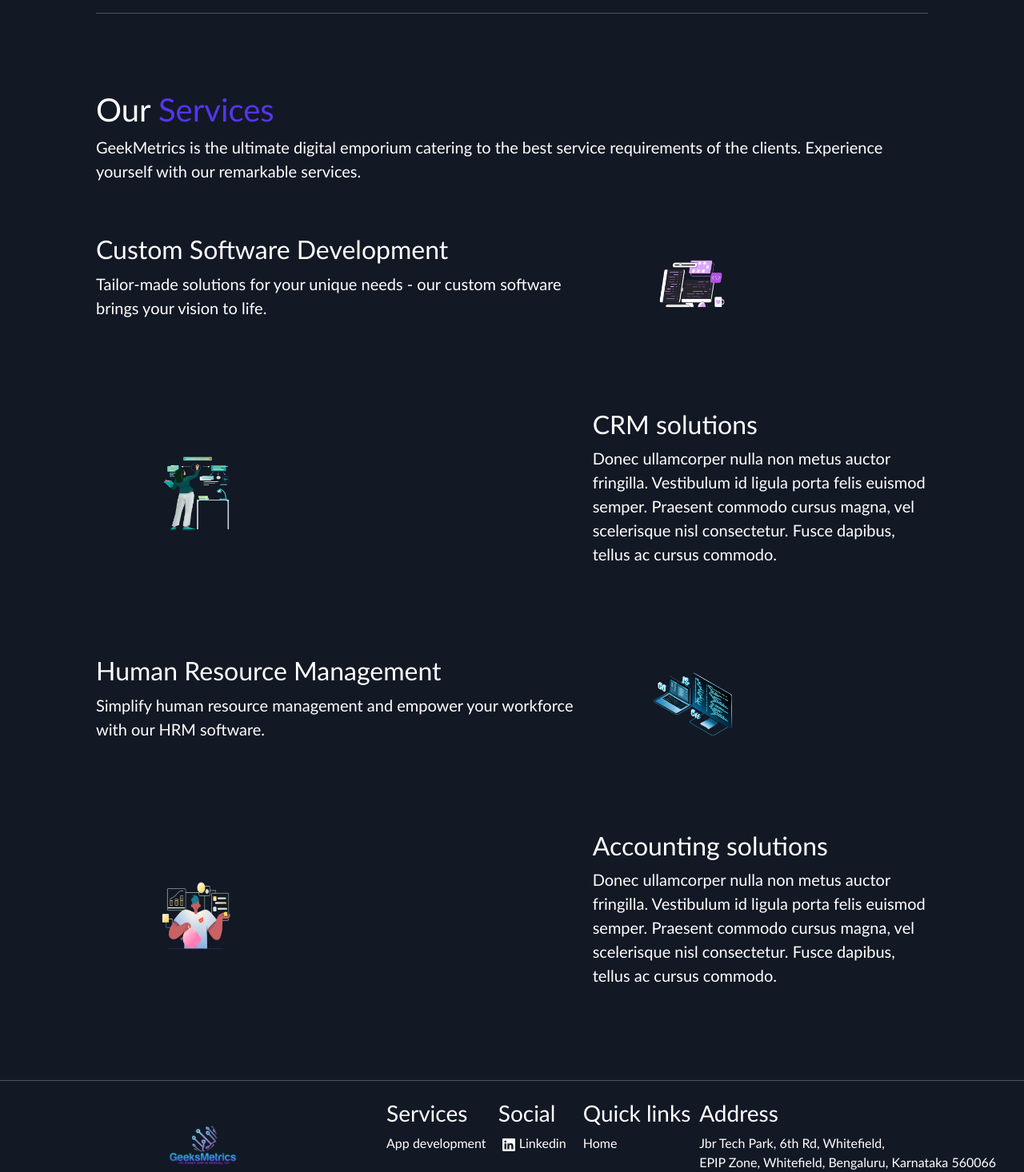
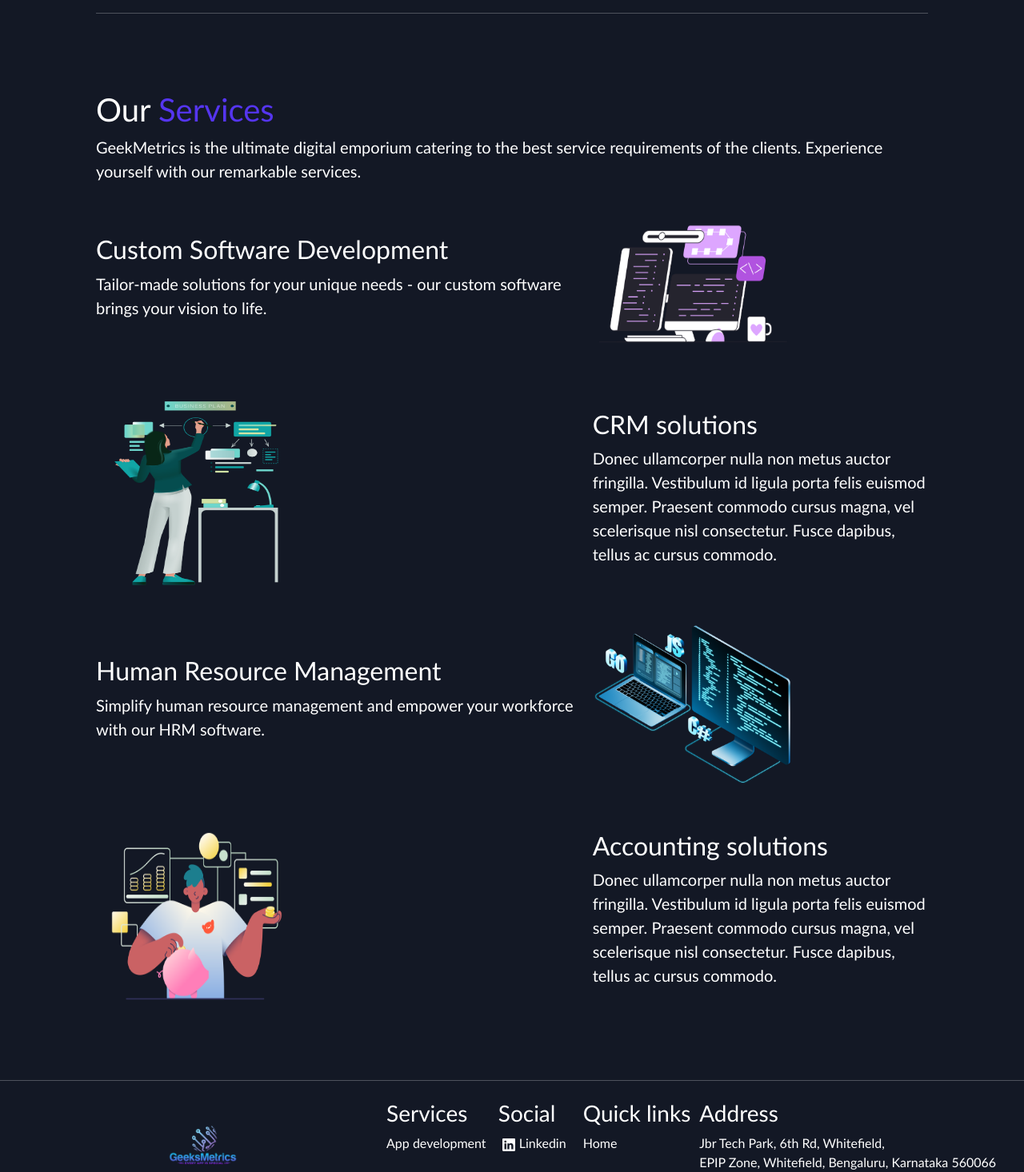
Before and after one commit to Nerlozan21/geek_metrics_portfolio, a React (Create React App) app: page /home in a window 1280 px wide. Shown: the part 1998-3464 px from the top of the page at 80% size. Built offline with nearby package versions, Linux system fonts and the light colour scheme.

Commit message:
styles for images in services changed

```diff
--- a/src/Components/Services.tsx
+++ b/src/Components/Services.tsx
@@ -26,6 +26,7 @@ const Services = () => {
             alt=""
             width="250"
             height="250"
+            className="p-0"
           />
         </div>
       </div>
@@ -46,6 +47,7 @@ const Services = () => {
             alt=""
             width="250"
             height="250"
+            className="p-0"
           />
         </div>
       </div>
@@ -64,6 +66,7 @@ const Services = () => {
             alt=""
             width="250"
             height="250"
+            className="p-0"
           />
         </div>
       </div>
@@ -79,7 +82,7 @@ const Services = () => {
           </p>
         </div>
         <div className="col-md-7 order-md-1 justify-content-center">
-          <img src="./Assets/accounting.png" alt="" width="250" height="250" />
+          <img src="./Assets/accounting.png" alt="" width="250" height="250" className="p-0"/>
         </div>
       </div>
     </div>
```
